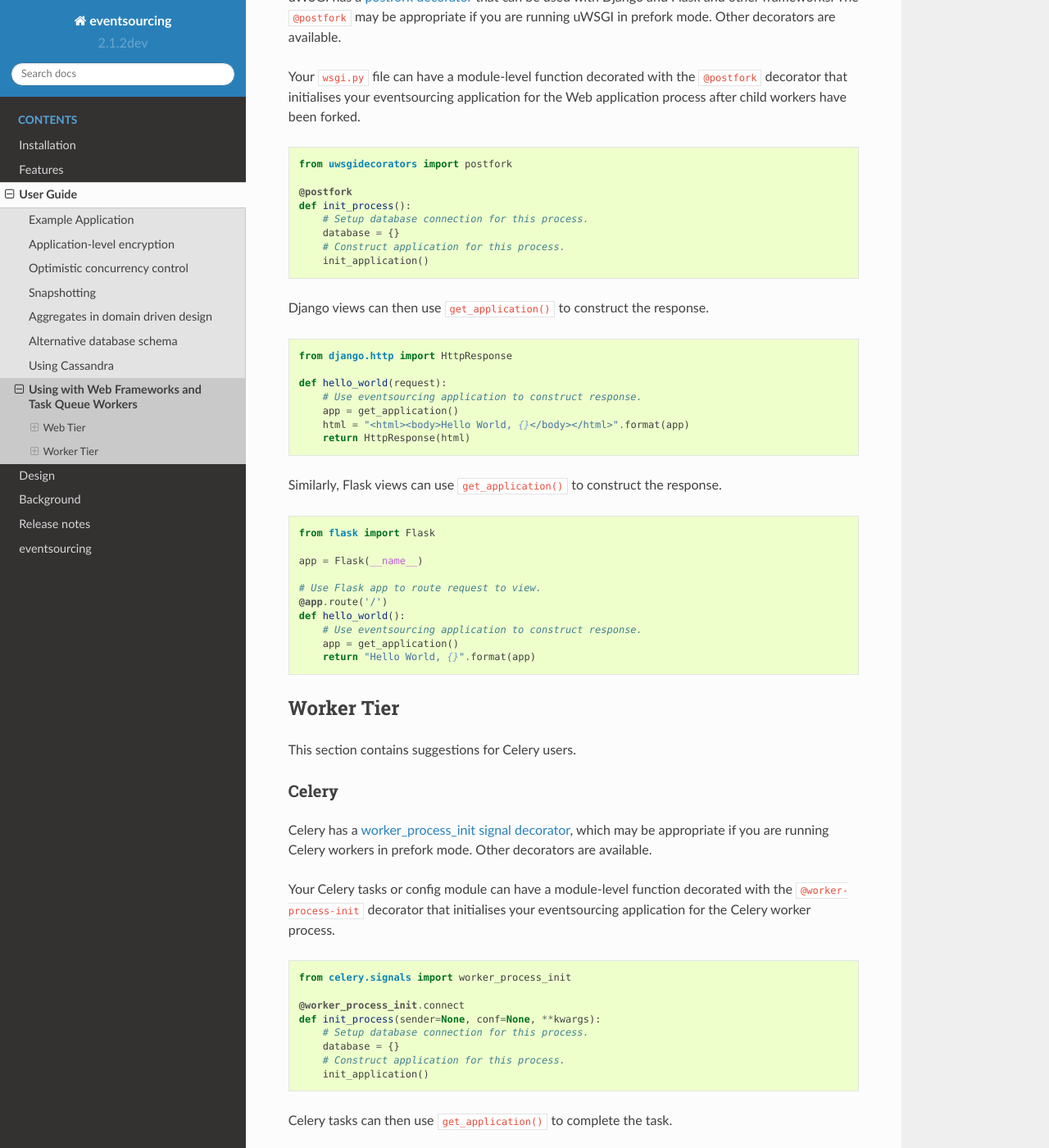
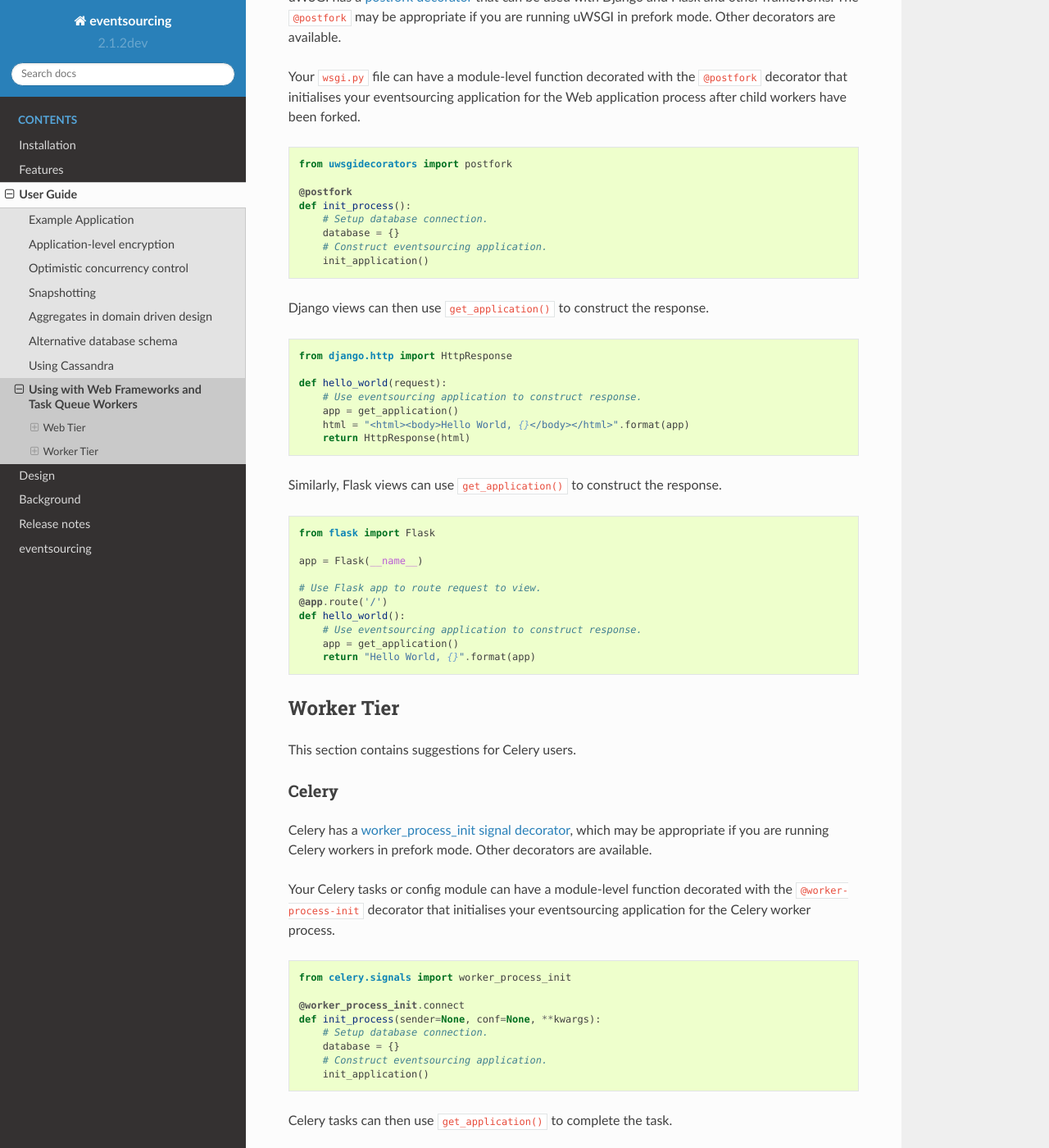
Before and after one commit to pyeventsourcing/eventsourcing, a Sphinx documentation site: the page built from docs/topics/user_guide/wsgi.rst, in a window 1280 px wide and 1400 px high, scrolled down 1808 px. Shown: the whole window at 82% size. Built offline with Sphinx 7.4.7 and the Read the Docs theme 2.0.0, drawn with Linux system fonts in a browser that asks for light colours.

Commit message:
Edited doc.

```diff
--- a/docs/topics/user_guide/wsgi.rst
+++ b/docs/topics/user_guide/wsgi.rst
@@ -109,11 +109,10 @@ after child workers have been forked.
 
     @postfork
     def init_process():
-        # Setup database connection for this process.
+        # Setup database connection.
         database = {}
-        # Construct application for this process.
+        # Construct eventsourcing application.
         init_application()
-
 
 
 Django views can then use ``get_application()`` to construct the response.
@@ -170,9 +169,9 @@ for the Celery worker process.
 
     @worker_process_init.connect
     def init_process(sender=None, conf=None, **kwargs):
-        # Setup database connection for this process.
+        # Setup database connection.
         database = {}
-        # Construct application for this process.
+        # Construct eventsourcing application.
         init_application()
 
 
```
